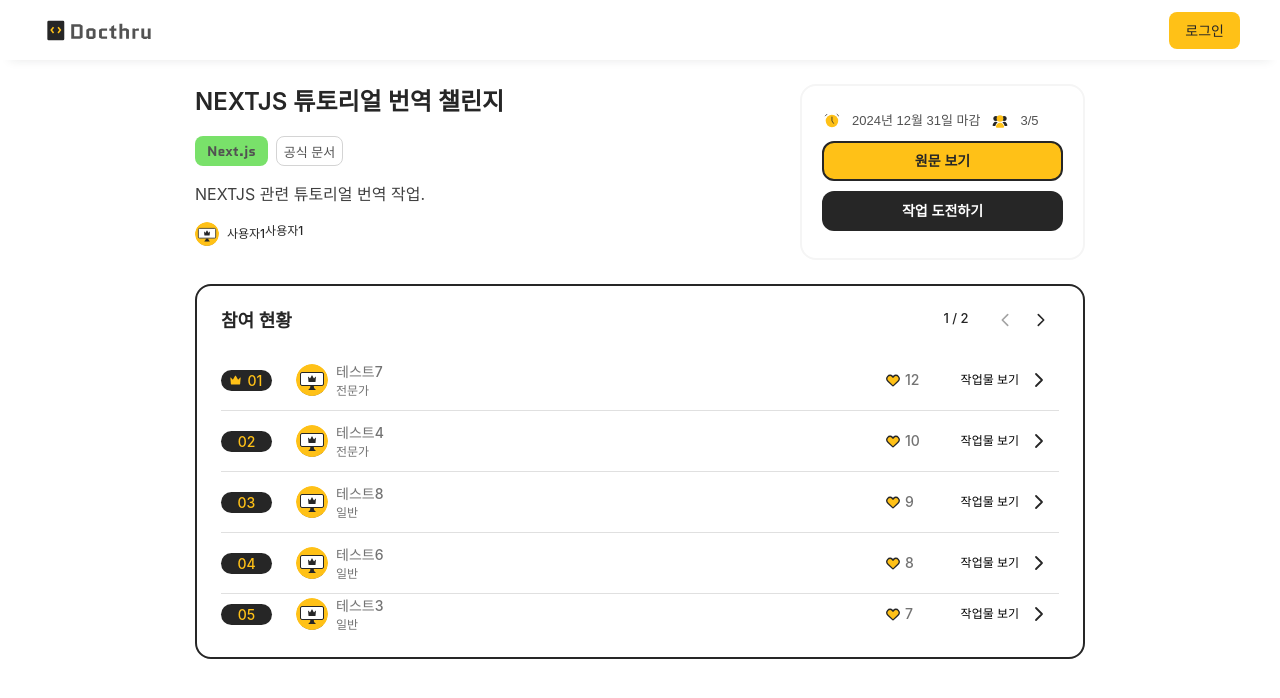
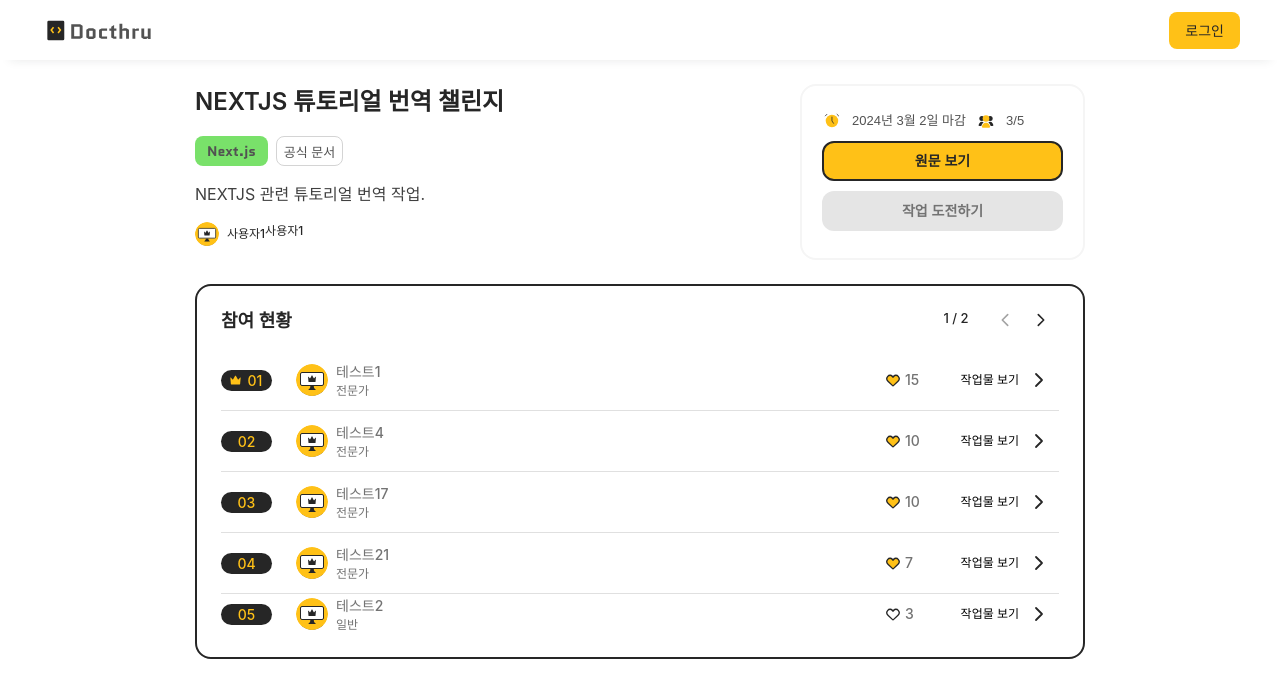
Before and after one commit to claudia99503/docthru-fe, a Next.js app: page /1 in a window 1280 px wide. Shown: the top 698 px of the page. Built offline with nearby package versions, Linux system fonts and the light colour scheme; no server answers; a web font is replaced by a local one.

Commit message:
:art: [Style] 참여현황 인덱스 왕관 수정
맨 처음 인덱스에만 왕관 표시
챌린지 id 별로 참여현황 다르게 표시 - 목업데이터 - 추후 삭제 예정 코드

```diff
--- a/mockup/challenge.js
+++ b/mockup/challenge.js
@@ -136,19 +136,21 @@
     "docType": "OFFICIAL",
     "description": "NEXTJS 관련 튜토리얼 번역 작업.",
     "docUrl": "https://www.example.com/NEXTJS-WEB",
-    "deadline": "2024-12-31T23:59:59.000Z",
+    "deadline": "2024-02-31T23:59:59.000Z",
     "progress": true,
     "participants": 3,
     "maxParticipants": 5,
     "applications": [
-      {"user": {
+      {
+        "user": {
           "id": 1,
           "userId": 1,
           "nickname": "사용자1",
           "grade": "NORMAL",
           "appliedAt": "2024-10-15T04:23:18.578Z"
         }
-      }],
+      }
+    ]
   },
   {
     "id": 2,
@@ -159,17 +161,19 @@
     "docUrl": "https://www.example.com/js-doc",
     "deadline": "2024-11-30T23:59:59.000Z",
     "progress": false,
-    "participants": 0,
-    "maxParticipants": 10,
+    "participants": 5,
+    "maxParticipants": 5,
     "applications": [
-      {"user": {
+      {
+        "user": {
           "id": 2,
           "userId": 2,
           "nickname": "사용자2",
           "grade": "EXPERT",
           "appliedAt": "2024-10-16T05:30:10.123Z"
         }
-      },],
+      }
+    ]
   },
   {
     "id": 3,
@@ -183,14 +187,16 @@
     "participants": 2,
     "maxParticipants": 7,
     "applications": [
-      {"user": {
+      {
+        "user": {
           "id": 3,
           "userId": 3,
           "nickname": "사용자3",
           "grade": "NORMAL",
           "appliedAt": "2024-10-17T06:10:25.456Z"
         }
-      }],
+      }
+    ]
   },
   {
     "id": 4,
@@ -204,14 +210,16 @@
     "participants": 5,
     "maxParticipants": 6,
     "applications": [
-      {"user": {
+      {
+        "user": {
           "id": 4,
           "userId": 4,
           "nickname": "사용자4",
           "grade": "NORMAL",
           "appliedAt": "2024-10-18T07:22:14.789Z"
         }
-      }],
+      }
+    ]
   },
   {
     "id": 5,
@@ -225,14 +233,16 @@
     "participants": 1,
     "maxParticipants": 8,
     "applications": [
-      {"user": {
+      {
+        "user": {
           "id": 5,
           "userId": 5,
           "nickname": "사용자5",
           "grade": "ADVANCED",
           "appliedAt": "2024-10-19T08:35:12.012Z"
         }
-      }],
+      }
+    ]
   },
   {
     "id": 6,
@@ -246,14 +256,16 @@
     "participants": 3,
     "maxParticipants": 10,
     "applications": [
-      {"user": {
+      {
+        "user": {
           "id": 6,
           "userId": 6,
           "nickname": "사용자6",
           "grade": "NORMAL",
           "appliedAt": "2024-10-20T09:44:50.345Z"
         }
-      }],
+      }
+    ]
   },
   {
     "id": 7,
@@ -267,14 +279,16 @@
     "participants": 4,
     "maxParticipants": 6,
     "applications": [
-      {"user": {
+      {
+        "user": {
           "id": 7,
           "userId": 7,
           "nickname": "사용자7",
           "grade": "EXPERT",
           "appliedAt": "2024-10-21T10:22:34.654Z"
         }
-      }],
+      }
+    ]
   },
   {
     "id": 8,
@@ -288,14 +302,16 @@
     "participants": 1,
     "maxParticipants": 5,
     "applications": [
-      {"user": {
+      {
+        "user": {
           "id": 8,
           "userId": 8,
           "nickname": "사용자8",
           "grade": "NORMAL",
           "appliedAt": "2024-10-22T11:11:56.123Z"
         }
-      }],
+      }
+    ]
   },
   {
     "id": 9,
@@ -309,14 +325,16 @@
     "participants": 2,
     "maxParticipants": 7,
     "applications": [
-      {"user": {
+      {
+        "user": {
           "id": 9,
           "userId": 9,
           "nickname": "사용자9",
           "grade": "ADVANCED",
           "appliedAt": "2024-10-23T12:22:33.456Z"
         }
-      }],
+      }
+    ]
   },
   {
     "id": 10,
@@ -330,16 +348,18 @@
     "participants": 6,
     "maxParticipants": 10,
     "applications": [
-      {"user": {
+      {
+        "user": {
           "id": 10,
           "userId": 10,
           "nickname": "사용자10",
           "grade": "EXPERT",
           "appliedAt": "2024-10-24T13:33:44.789Z"
         }
-      }],
       }
     ]
+  }
+];
 
 export const challengeOngoing = {
   "list": [
@@ -350,15 +370,15 @@
       "progress": true,
       "participants": 3,
       "maxParticipants": 5,
-      "deadline": "2024-12-31T23:59:59.000Z"
+      "deadline": "2024-02-31T23:59:59.000Z"
     },
     {
       "id": 2,
       "title": "API 문서 번역 챌린지",
       "field": "API",
       "progress": false,
-      "participants": 0,
-      "maxParticipants": 10,
+      "participants": 5,
+      "maxParticipants": 5,
       "deadline": "2024-11-30T23:59:59.000Z"
     },
     {
@@ -449,15 +469,26 @@
   },
   "bestList": [ // 챌린지 마감됐을 시
     {
-      "id": 13,
-      "userId": 9,
-      "nickname": "유저9",
-      "grade": "NORMAL",
+      "id": 1,
+      "userId": 1,
+      "nickname": "테스트1",
+      "grade": "EXPERT",
       "challengeId": 1,
       "content": "챌린지 참여에 대해 매우 만족합니다.",
-      "lastModifiedAt": "2024-10-17T02:25:02.678Z",
+      "lastModifiedAt": "2024-10-17T02:42:44.580Z",
       "likeCount": 15,
       "isLiked": true
+    },
+    {
+      "id": 3,
+      "userId": 31,
+      "nickname": "테스트31",
+      "grade": "NORMAL",
+      "challengeId": 3,
+      "content": "챌린지 참여에 대해 매우 만족합니다.",
+      "lastModifiedAt": "2024-10-19T04:35:44.678Z",
+      "likeCount": 20,
+      "isLiked": false
     }
   ],
   "list": [
@@ -469,15 +500,15 @@
       "challengeId": 1,
       "content": "NEXTJS 공식 문서에서 기본적인 개념과 페이지 구조에 대한 내용을 번역했습니다.",
       "lastModifiedAt": "2024-10-17T02:42:44.580Z",
-      "likeCount": 5,
-      "isLiked": false
+      "likeCount": 15,
+      "isLiked": true
     },
     {
       "id": 2,
       "userId": 2,
       "nickname": "테스트2",
       "grade": "ADVANCED",
-      "challengeId": 2,
+      "challengeId": 1,
       "content": "API 문서에서 엔드포인트와 요청 방법을 번역했습니다.",
       "lastModifiedAt": "2024-10-18T03:25:12.789Z",
       "likeCount": 3,
@@ -485,21 +516,21 @@
     },
     {
       "id": 3,
-      "userId": 3,
-      "nickname": "테스트3",
+      "userId": 31,
+      "nickname": "테스트31",
       "grade": "NORMAL",
       "challengeId": 3,
-      "content": "CAREER 라이브러리 소개 자료의 주요 내용을 번역했습니다.",
+      "content": "MODERNJS 기술 문서에서 최신 자바스크립트 기능에 대해 번역했습니다.",
       "lastModifiedAt": "2024-10-19T04:35:44.678Z",
-      "likeCount": 7,
-      "isLiked": true
+      "likeCount": 20,
+      "isLiked": false
     },
     {
       "id": 4,
       "userId": 4,
       "nickname": "테스트4",
       "grade": "EXPERT",
-      "challengeId": 4,
+      "challengeId": 1,
       "content": "MODERNJS 가이드 문서를 번역했습니다. 코드 예시를 추가하여 설명을 보완했습니다.",
       "lastModifiedAt": "2024-10-20T05:44:33.789Z",
       "likeCount": 10,
@@ -510,7 +541,7 @@
       "userId": 5,
       "nickname": "테스트5",
       "grade": "ADVANCED",
-      "challengeId": 5,
+      "challengeId": 1,
       "content": "WEB 관련 문서에서 HTML5와 CSS3의 최신 기술을 번역했습니다.",
       "lastModifiedAt": "2024-10-21T06:55:12.345Z",
       "likeCount": 2,
@@ -521,7 +552,7 @@
       "userId": 6,
       "nickname": "테스트6",
       "grade": "NORMAL",
-      "challengeId": 6,
+      "challengeId": 2,
       "content": "블로그 포스트에서 최신 Kotlin 관련 내용을 번역했습니다.",
       "lastModifiedAt": "2024-10-22T07:05:23.456Z",
       "likeCount": 8,
@@ -532,7 +563,7 @@
       "userId": 7,
       "nickname": "테스트7",
       "grade": "EXPERT",
-      "challengeId": 7,
+      "challengeId": 2,
       "content": "NEXTJS API 문서에서 CRUD 작업 관련 부분을 번역했습니다.",
       "lastModifiedAt": "2024-10-23T08:10:44.567Z",
       "likeCount": 12,
@@ -543,7 +574,7 @@
       "userId": 8,
       "nickname": "테스트8",
       "grade": "ADVANCED",
-      "challengeId": 8,
+      "challengeId": 3,
       "content": "API 블로그 글에서 RESTful API의 설계 원칙을 번역했습니다.",
       "lastModifiedAt": "2024-10-24T09:22:33.678Z",
       "likeCount": 9,
@@ -554,7 +585,7 @@
       "userId": 9,
       "nickname": "테스트9",
       "grade": "NORMAL",
-      "challengeId": 9,
+      "challengeId": 3,
       "content": "CAREER 관련 튜토리얼 번역에 참여했습니다.",
       "lastModifiedAt": "2024-10-25T10:35:12.789Z",
       "likeCount": 1,
@@ -564,12 +595,155 @@
       "id": 10,
       "userId": 10,
       "nickname": "테스트10",
+      "grade": "NORMAL",
+      "challengeId": 4,
+      "content": "MODERNJS 기술 문서에서 최신 자바스크립트 기능에 대해 번역했습니다.",
+      "lastModifiedAt": "2024-11-19T04:35:44.678Z",
+      "likeCount": 11,
+      "isLiked": false
+    },
+    {
+      "id": 11,
+      "userId": 11,
+      "nickname": "테스트11",
+      "grade": "EXPERT",
+      "challengeId": 7,
+      "content": "NEXTJS 최신 가이드를 번역했습니다.",
+      "lastModifiedAt": "2024-11-10T04:25:33.789Z",
+      "likeCount": 6,
+      "isLiked": true
+    },
+    {
+      "id": 12,
+      "userId": 12,
+      "nickname": "테스트12",
+      "grade": "ADVANCED",
+      "challengeId": 9,
+      "content": "API 문서에서 새로운 기능을 번역했습니다.",
+      "lastModifiedAt": "2024-11-12T05:32:12.678Z",
+      "likeCount": 3,
+      "isLiked": false
+    },
+    {
+      "id": 13,
+      "userId": 13,
+      "nickname": "테스트13",
+      "grade": "NORMAL",
+      "challengeId": 5,
+      "content": "CAREER 관련 문서를 번역했습니다.",
+      "lastModifiedAt": "2024-11-14T06:20:44.456Z",
+      "likeCount": 4,
+      "isLiked": false
+    },
+    {
+      "id": 14,
+      "userId": 14,
+      "nickname": "테스트14",
+      "grade": "EXPERT",
+      "challengeId": 2,
+      "content": "MODERNJS 관련 문서를 번역했습니다.",
+      "lastModifiedAt": "2024-11-16T07:12:55.789Z",
+      "likeCount": 9,
+      "isLiked": true
+    },
+    {
+      "id": 15,
+      "userId": 15,
+      "nickname": "테스트15",
+      "grade": "ADVANCED",
+      "challengeId": 8,
+      "content": "HTML5와 관련된 최신 기술 번역을 완료했습니다.",
+      "lastModifiedAt": "2024-11-18T08:35:11.345Z",
+      "likeCount": 2,
+      "isLiked": true
+    },
+    {
+      "id": 16,
+      "userId": 16,
+      "nickname": "테스트16",
+      "grade": "NORMAL",
+      "challengeId": 3,
+      "content": "CSS3의 새로운 기능을 번역했습니다.",
+      "lastModifiedAt": "2024-11-20T09:42:23.123Z",
+      "likeCount": 5,
+      "isLiked": false
+    },
+    {
+      "id": 17,
+      "userId": 17,
+      "nickname": "테스트17",
+      "grade": "EXPERT",
+      "challengeId": 1,
+      "content": "NEXTJS 문서에서 자주 사용되는 패턴을 번역했습니다.",
+      "lastModifiedAt": "2024-11-22T10:55:44.789Z",
+      "likeCount": 10,
+      "isLiked": true
+    },
+    {
+      "id": 18,
+      "userId": 18,
+      "nickname": "테스트18",
+      "grade": "ADVANCED",
+      "challengeId": 6,
+      "content": "API 관련 튜토리얼을 번역했습니다.",
+      "lastModifiedAt": "2024-11-24T11:11:33.456Z",
+      "likeCount": 3,
+      "isLiked": false
+    },
+    {
+      "id": 19,
+      "userId": 19,
+      "nickname": "테스트19",
+      "grade": "NORMAL",
+      "challengeId": 4,
+      "content": "CAREER 튜토리얼 문서의 핵심 부분을 번역했습니다.",
+      "lastModifiedAt": "2024-11-26T12:23:55.678Z",
+      "likeCount": 8,
+      "isLiked": true
+    },
+    {
+      "id": 20,
+      "userId": 20,
+      "nickname": "테스트20",
       "grade": "EXPERT",
       "challengeId": 10,
-      "content": "MODERNJS 기술 문서에서 최신 자바스크립트 기능에 대해 번역했습니다.",
-      "lastModifiedAt": "2024-10-26T11:44:23.456Z",
-      "likeCount": 4,
-      "isLiked": false
+      "content": "MODERNJS와 관련된 최신 기술 문서를 번역했습니다.",
+      "lastModifiedAt": "2024-11-28T13:44:12.789Z",
+      "likeCount": 7,
+      "isLiked": true
+    },
+    {
+      "id": 21,
+      "userId": 21,
+      "nickname": "테스트21",
+      "grade": "EXPERT",
+      "challengeId": 1,
+      "content": "MODERNJS와 관련된 최신 기술 문서를 번역했습니다.",
+      "lastModifiedAt": "2024-11-28T13:44:12.789Z",
+      "likeCount": 7,
+      "isLiked": true
+    },
+    {
+      "id": 22,
+      "userId": 2,
+      "nickname": "테스트22",
+      "grade": "EXPERT",
+      "challengeId": 3,
+      "content": "MODERNJS와 관련된 최신 기술 문서를 번역했습니다.",
+      "lastModifiedAt": "2024-11-28T13:44:12.789Z",
+      "likeCount": 7,
+      "isLiked": true
+    },
+    {
+      "id": 23,
+      "userId": 23,
+      "nickname": "테스트23",
+      "grade": "EXPERT",
+      "challengeId": 3,
+      "content": "MODERNJS와 관련된 최신 기술 문서를 번역했습니다.",
+      "lastModifiedAt": "2024-11-27T13:44:12.789Z",
+      "likeCount": 7,
+      "isLiked": true
     }
   ]
 }
--- a/src/components/challenge/ParticipationStatus.jsx
+++ b/src/components/challenge/ParticipationStatus.jsx
@@ -10,8 +10,8 @@
   const userList = list?.list;
   const pageList = list?.meta;
 
-  console.log(pageList);
-  console.log(userList);
+  // console.log(pageList);
+  // console.log(userList);
 
   const itemsPerPage = 5;
   const [currentPage, setCurrentPage] = useState(1);
@@ -73,7 +73,7 @@
             {currentUsers.map((participant, index) => (
               <div key={participant.id} className={styles['participant-row']}>
                 <div className={styles['participant-left']}>
-                  {index == 0 ? (
+                  {currentPage == 1 && index == 0 ? (
                     <div className={styles['first-rank']}>
                       <img
                         src={images.icons.crown}
--- a/src/pages/[id].jsx
+++ b/src/pages/[id].jsx
@@ -11,7 +11,7 @@
 
 import { useGetChallengeDetail } from '@/service/queries/challenge';
 import { useGetWorkList } from '@/service/queries/work';
-import { challengeDetail, participantsList } from '../../mockup/challenge'
+import { challengeDetail, participantsList } from '../../mockup/challenge';
 
 export default function ChallengeDetailPage() {
   const router = useRouter();
@@ -24,8 +24,28 @@
     }
   }, [challengeId]);
 
-  const challengeData = challengeDetail
-  const worksData = participantsList
+  const challengeData = challengeDetail;
+  const worksData = participantsList;
+
+  //추후 삭제 예정 - 챌린지에 참여한 사람만 나타냄
+  const bestList = worksData?.bestList.filter((item) => {
+    if (item.challengeId == challengeId) return item;
+  });
+  const list = worksData?.list.filter((item) => {
+    if (item.challengeId == challengeId) return item;
+  });
+  const meta = {
+    current: 1,
+    totalCount: list.length,
+    totalPages: Math.ceil(list.length / 5)
+  }
+
+  const workList = {
+    bestList: bestList,
+    list: list,
+    meta: meta,
+  };
+  // ------------------------------------------------------------------
 
   // const { data: challengeData, isPending, refetch: refetchChallenge, isFetching } = useGetChallengeDetail(validId, {
   //   enabled: !!validId,
@@ -59,10 +79,10 @@
           content="챌린지에 대한 상세 정보를 제공합니다."
         />
       </Head>
-        <div className={styles.mainContainer}>
-          <ChallengeDetailInfo list={challengeData} />
-          <ParticipationStatus list={worksData} />
-        </div>
+      <div className={styles.mainContainer}>
+        <ChallengeDetailInfo list={challengeData} />
+        <ParticipationStatus list={workList} />
+      </div>
     </>
   );
 }
```
Lines whose indentation alone changed are shown as unchanged.
